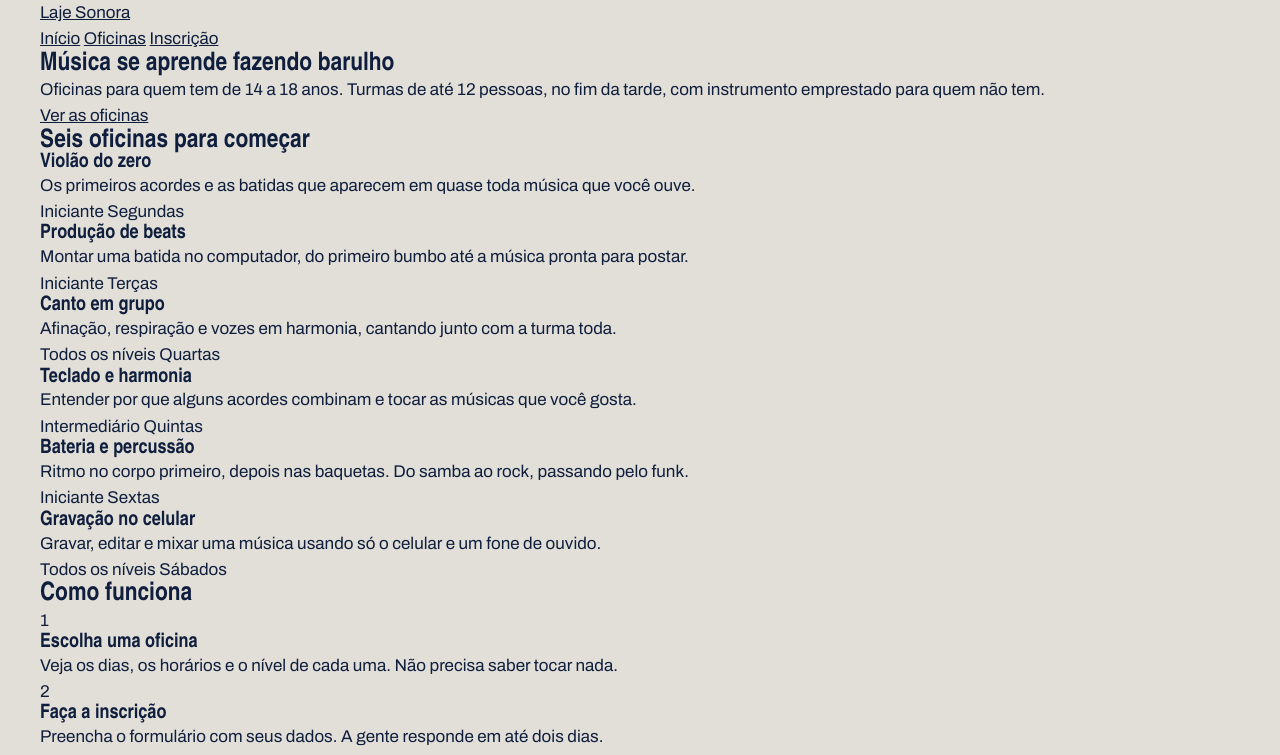
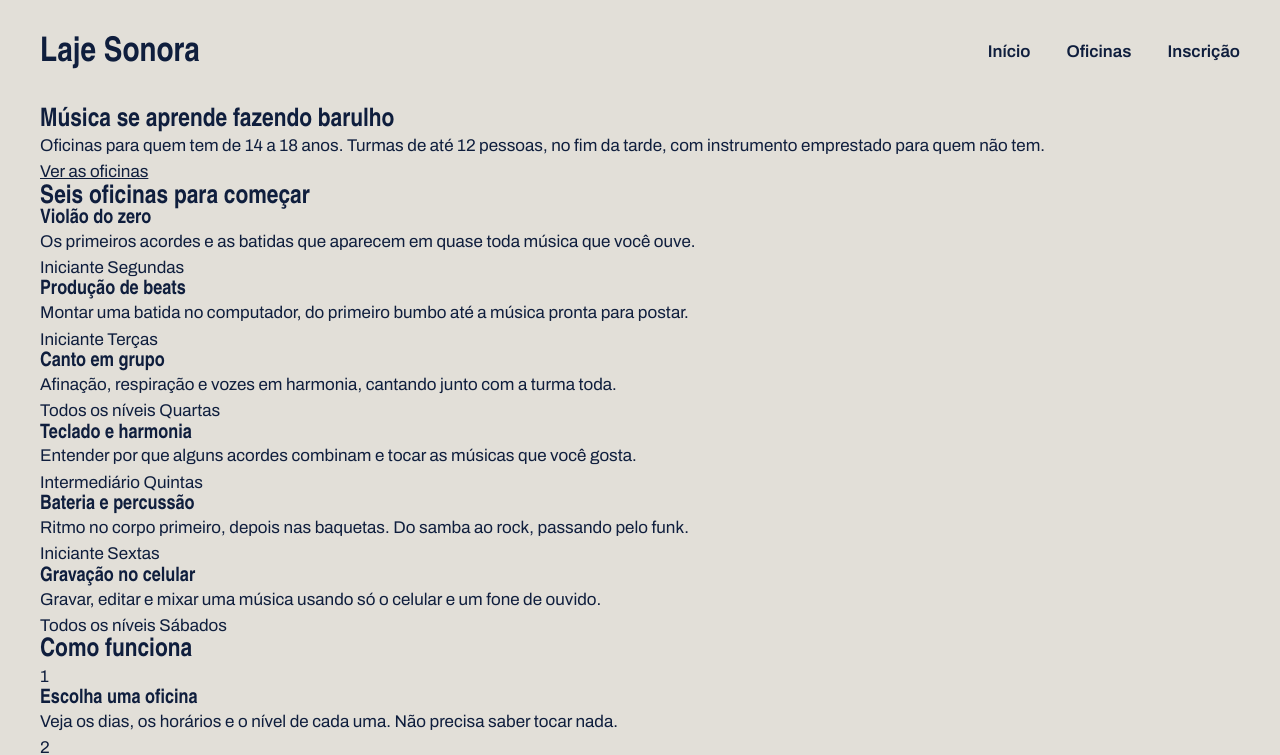
Before and after one commit to bryanmeloportela28/laje_sonora, a plain HTML site: page index.html in a window 1280 px wide. Shown: the top 755 px of the page. Drawn offline with Linux system fonts and the light colour scheme; a web font is replaced by a local one.

Commit message:
Topo com flex
Topo com flex

```diff
--- a/index.css
+++ b/index.css
@@ -40,3 +40,32 @@ h1,h2,h3 {
     margin-inline: auto;
     padding-inline: 32px;
 }
+.topo{
+    padding-block: 28px;
+    display: flex;
+    justify-content: space-between;
+    align-items: center;
+}
+.logo{
+    font-family: var(--fonte-cartaz);
+    font-size: 34px;
+    font-weight: 900;
+    text-decoration: none;
+}
+.menu{
+    display: flex;
+    gap: 36px;
+}
+.menu a {
+    font-weight: 600;
+    text-decoration: none;
+    padding-bottom: 4px;
+    border-bottom: 4px; solid transparent;
+
+}
+.menu a.hover{
+    border-bottom-color: var(--tinta);
+}
+.menu a.atual{
+    border-bottom-color: var(--fita)
+}
```
